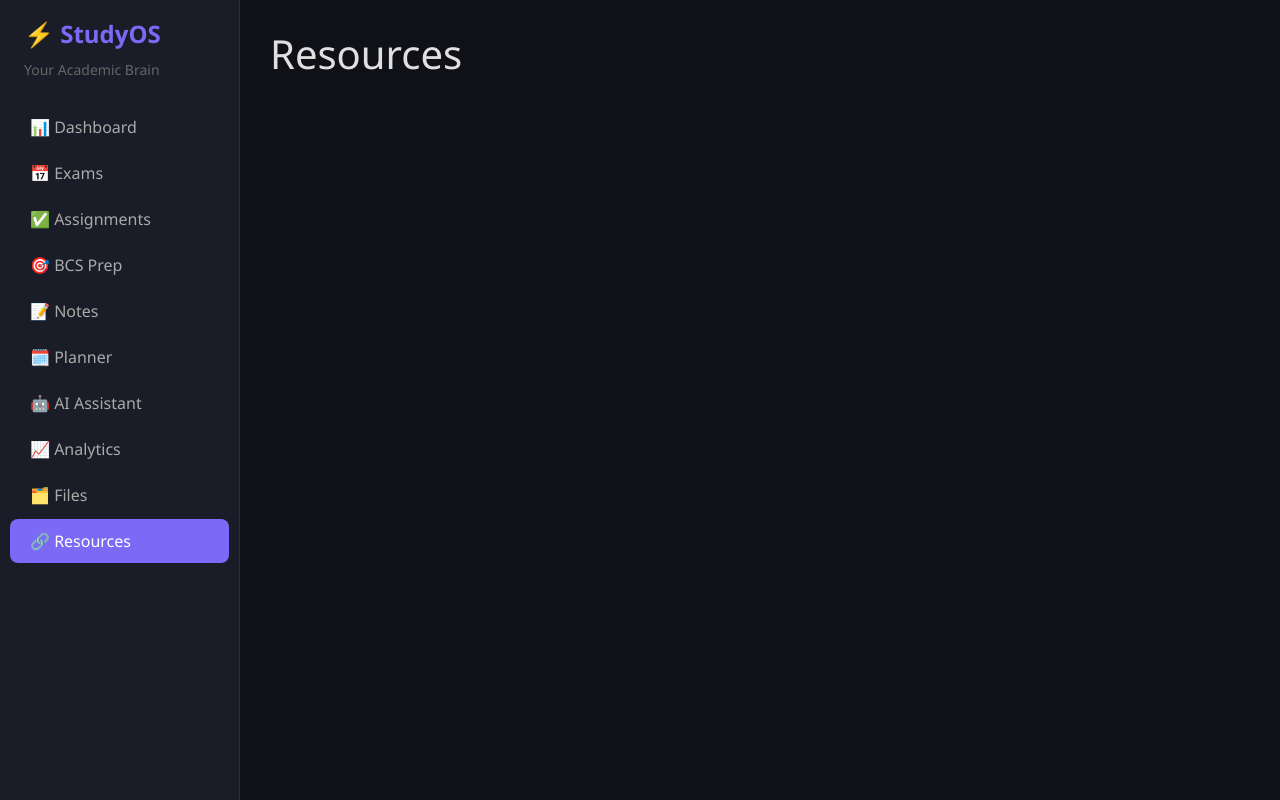
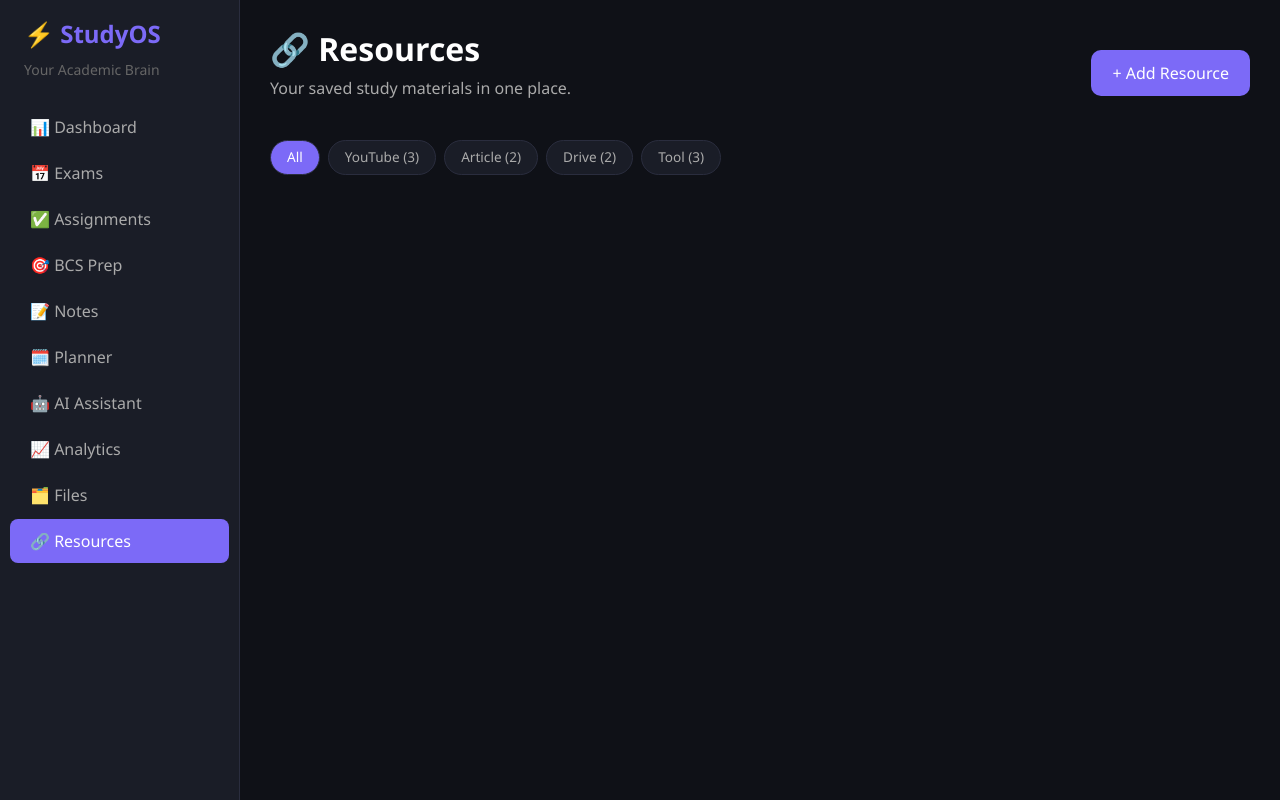
Before and after one commit to MdPrantoSikder/studyOS, a React app in the folder frontend/: page /resources in a window 1280 px wide. Built offline with nearby package versions, Linux system fonts and the light colour scheme; the HTML template or start-up script is replaced by a standard one.

Commit message:
Build Resources page —  YouTube, Articles, Drive, Tools

```diff
--- a/frontend/src/pages/Resources.jsx
+++ b/frontend/src/pages/Resources.jsx
@@ -1 +1,72 @@
-function Resources() { return <h1>Resources</h1> } export default Resources
+import { useState } from 'react'
+
+function Resources() {
+  const [filter, setFilter] = useState('All')
+
+  const resources = [
+    { id: 1,  type: 'YouTube',  title: 'DSA Full Course',              desc: 'Complete Data Structures & Algorithms in Python',     link: '#', color: '#ef4444' },
+    { id: 2,  type: 'YouTube',  title: 'BCS Preparation Guide',        desc: 'Full BCS preliminary preparation video series',       link: '#', color: '#ef4444' },
+    { id: 3,  type: 'YouTube',  title: 'Computer Networks — Kurose',   desc: 'Top-down approach to Computer Networks lectures',     link: '#', color: '#ef4444' },
+    { id: 4,  type: 'Article',  title: 'Blockchain Consensus Survey',  desc: 'Survey paper on consensus mechanisms in blockchain',  link: '#', color: '#3b82f6' },
+    { id: 5,  type: 'Article',  title: 'K-means Clustering Explained', desc: 'Visual guide to k-means clustering algorithm',        link: '#', color: '#3b82f6' },
+    { id: 6,  type: 'Drive',    title: 'BCS Previous Questions',       desc: 'Collection of BCS preliminary previous year papers',  link: '#', color: '#22c55e' },
+    { id: 7,  type: 'Drive',    title: 'Networks Lab Reports',         desc: 'All completed lab reports for Computer Networks',     link: '#', color: '#22c55e' },
+    { id: 8,  type: 'Tool',     title: 'VisuAlgo',                     desc: 'Visualize data structures and algorithms online',     link: '#', color: '#f97316' },
+    { id: 9,  type: 'Tool',     title: 'Excalidraw',                   desc: 'Draw system diagrams and architecture sketches',      link: '#', color: '#f97316' },
+    { id: 10, type: 'Tool',     title: 'Anki Flashcards',              desc: 'Spaced repetition flashcards for BCS prep',          link: '#', color: '#f97316' },
+  ]
+
+  const filters = ['All', 'YouTube', 'Article', 'Drive', 'Tool']
+
+  const typeIcons = {
+    YouTube: '▶️',
+    Article: '📄',
+    Drive:   '☁️',
+    Tool:    '🔧',
+  }
+
+  const filtered = filter === 'All' ? resources : resources.filter(r => r.type === filter)
+
+  return (
+    <div>
+      {/* Header */}
+      <div className="d-flex justify-content-between align-items-center mb-4">
+        <div>
+          <h2 style={{ color: '#fff', fontWeight: 'bold' }}>🔗 Resources</h2>
+          <p style={{ color: '#aaa' }}>Your saved study materials in one place.</p>
+        </div>
+        <button
+          className="btn"
+          style={{ backgroundColor: '#7c6af7', color: '#fff', borderRadius: '10px', padding: '10px 20px' }}
+        >
+          + Add Resource
+        </button>
+      </div>
+
+      {/* Filter Buttons */}
+      <div className="d-flex gap-2 mb-4 flex-wrap">
+        {filters.map((f) => (
+          <button
+            key={f}
+            onClick={() => setFilter(f)}
+            className="btn"
+            style={{
+              backgroundColor: filter === f ? '#7c6af7' : '#1a1d27',
+              color: filter === f ? '#fff' : '#aaa',
+              border: '1px solid #2a2d3e',
+              borderRadius: '20px',
+              padding: '6px 16px',
+              fontSize: '0.85rem',
+            }}
+          >
+            {f} {f !== 'All' && `(${resources.filter(r => r.type === f).length})`}
+          </button>
+        ))}
+      </div>
+
+
+    </div>
+  )
+}
+
+export default Resources
```
